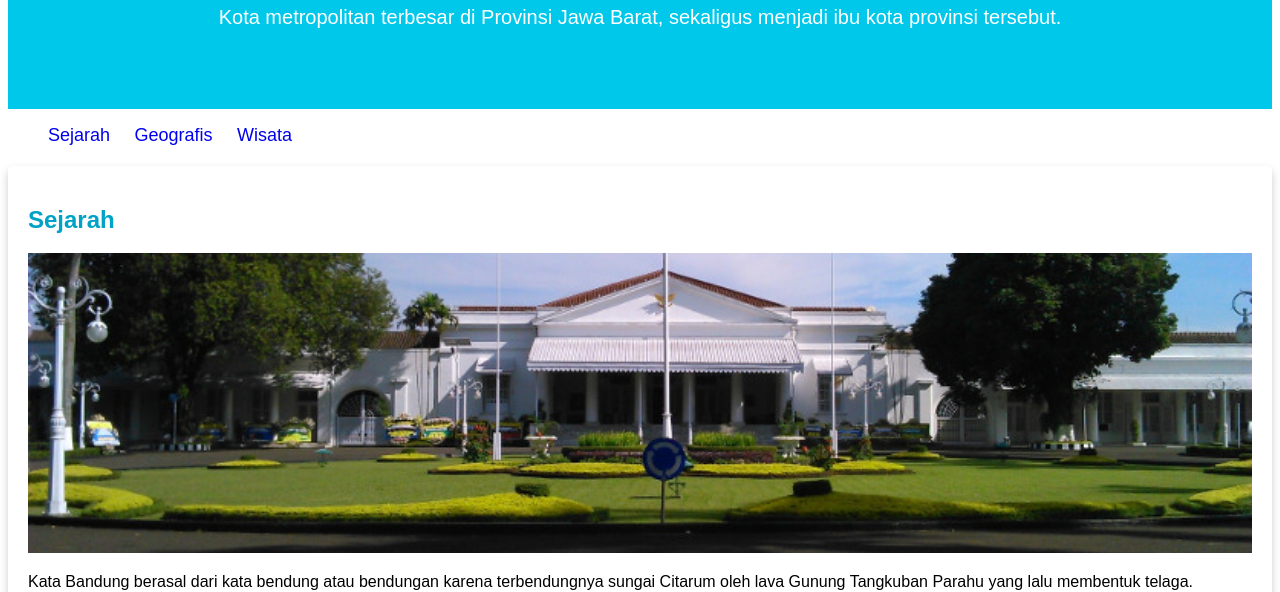
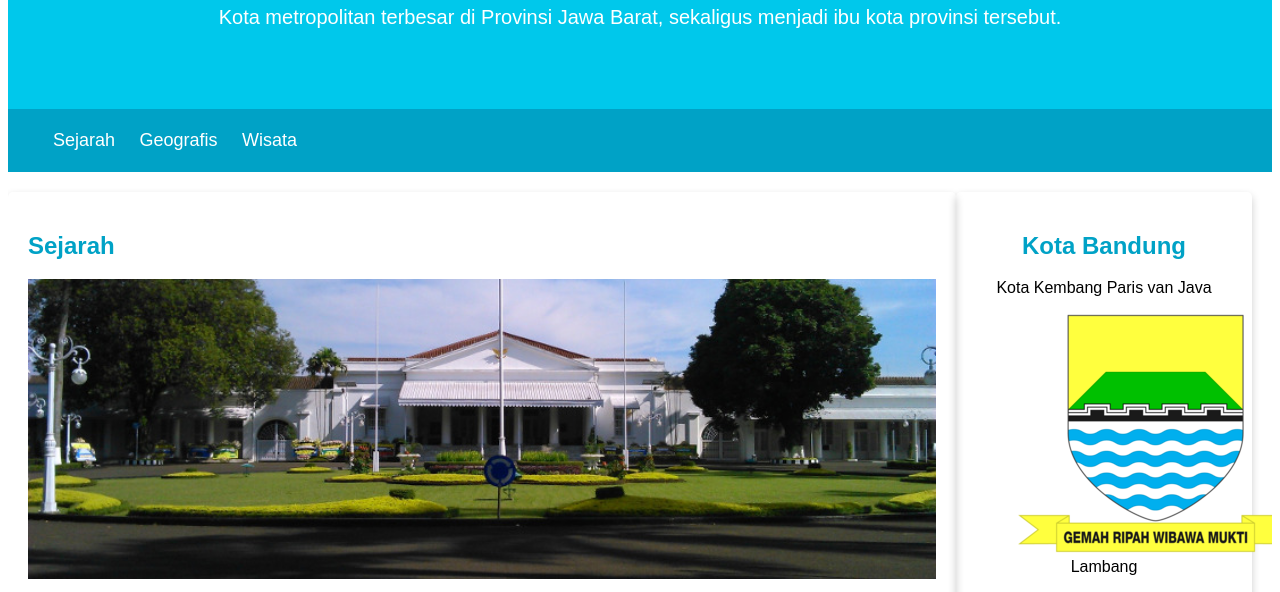
Before and after one commit to adiprasetyaxyz/1.1-BelajarDasarPemrogramanWeb-DicodingBootcamp-, a plain HTML site: page halaman-profil-bandung/index.html in a window 1280 px wide. Shown: the part 161-753 px from the top of the page. Drawn offline with Linux system fonts and the light colour scheme.

Commit message:
add aside and fix layout

```diff
--- a/halaman-profil-bandung/assets/styles/style.css
+++ b/halaman-profil-bandung/assets/styles/style.css
@@ -18,10 +18,13 @@ h2, h3 {
     font-size: 18px;
     font-weight: 400;
     text-decoration: none;
+    color: white;
+
   }
 
   nav a:hover {
     font-weight: bold;
+    color: blue;
   }
 
     .profile {
@@ -54,4 +57,29 @@ h2, h3 {
     display: inline;
     list-style-type: none;
     margin-right: 20px;
+    color: white;
   }
+
+  nav {
+    padding: 5px;
+    background-color: #00a2c6;
+
+  }
+
+  article {
+    padding: 20px 10px;
+  }
+  main {
+    width: 100%;
+    overflow: auto;
+  }
+  #content {
+    float: left;
+    width: 75%;
+  }
+  aside {
+    float: right;
+    width: 25%;
+    padding-right: 20px;
+    box-sizing: border-box;
+  }
--- a/halaman-profil-bandung/index.html
+++ b/halaman-profil-bandung/index.html
@@ -2,6 +2,7 @@
 <html>
   <head>
     <meta charset="utf-8" />
+    <meta name="viewport" content="width=device-width, initial-scale=1.0">
     <link rel="stylesheet" href="assets/styles/style.css">
     <link rel="preconnect" href="https://fonts.googleapis.com">
     <link rel="preconnect" href="https://fonts.gstatic.com" crossorigin>
```
